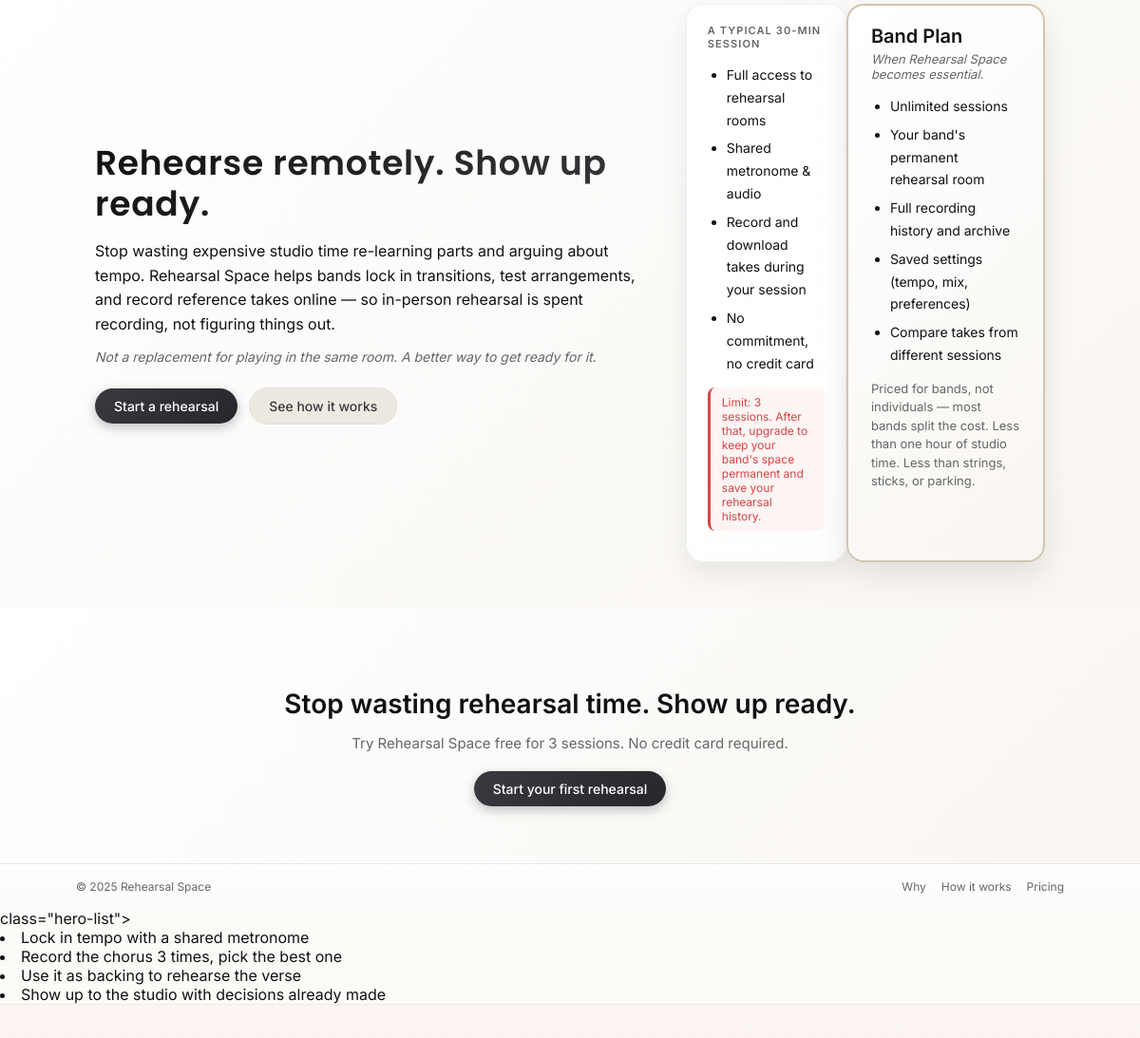
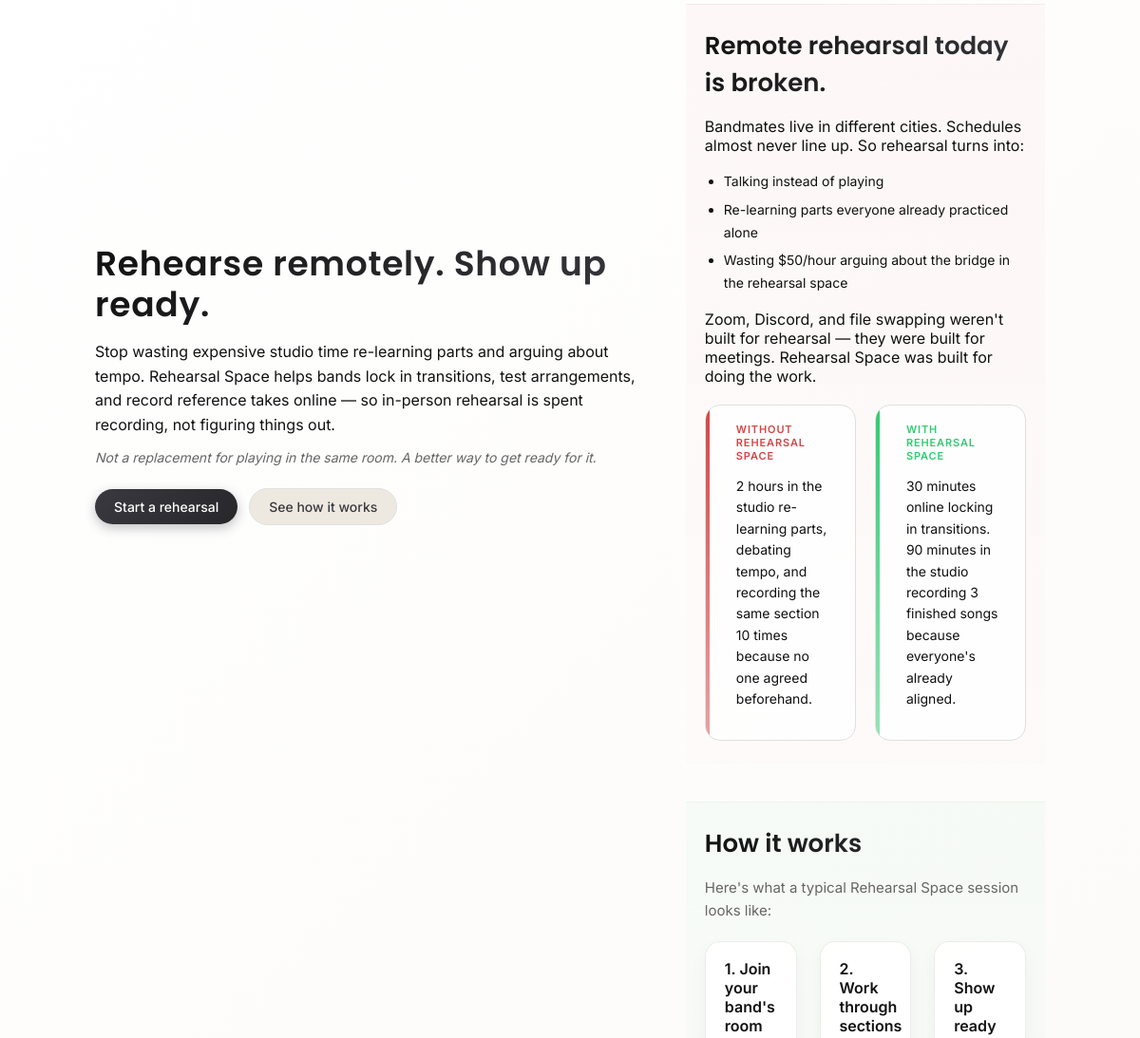
Before and after one commit to mccannturner/rehearsalspace, an Electron app: page landing.html in a window 1200 px wide. Shown: the part 129-1222 px from the top of the page at 95% size. Drawn offline with Linux system fonts and the light colour scheme.

Commit message:
landing remodel

```diff
--- a/landing.html
+++ b/landing.html
@@ -272,7 +272,7 @@
 
     /* Sections */
     .section {
-      padding: 48px 0;
+      padding: 24px 0;
     }
 
     .section-problem {
@@ -653,75 +653,6 @@
           </div>
         </div>
 
-        <div class="hero-aside">
-          <div class="hero-card">
-            <p class="hero-card-label">A typical 30-min session</p>
-            <ul class="bullet-list">
-              <li>Full access to rehearsal rooms</li>
-              <li>Shared metronome & audio</li>
-              <li>Record and download takes during your session</li>
-              <li>No commitment, no credit card</li>
-            </ul>
-            <p class="pricing-limit">
-              Limit: 3 sessions. After that, upgrade to keep your band's space permanent and save your rehearsal history.
-            </p>
-          </div>
-          <div class="pricing-card pricing-card--highlight">
-            <h3>Band Plan</h3>
-            <p class="pricing-tagline">When Rehearsal Space becomes essential.</p>
-            <ul class="bullet-list">
-              <li>Unlimited sessions</li>
-              <li>Your band's permanent rehearsal room</li>
-              <li>Full recording history and archive</li>
-              <li>Saved settings (tempo, mix, preferences)</li>
-              <li>Compare takes from different sessions</li>
-            </ul>
-            <p class="soft-note">
-              Priced for bands, not individuals — most bands split the cost.
-              Less than one hour of studio time. Less than strings, sticks, or parking.
-            </p>
-          </div>
-        </div>
-      </div>
-    </section>
-
-    <!-- Final CTA -->
-    <section class="final-cta" id="cta">
-      <div class="container">
-        <h2>Stop wasting rehearsal time. Show up ready.</h2>
-        <p>
-          Try Rehearsal Space free for 3 sessions. No credit card required.
-        </p>
-        <a href="/app" class="btn btn-primary">Start your first rehearsal</a>
-      </div>
-    </section>
-  </main>
-
-  <footer class="site-footer">
-    <div class="container footer-inner">
-      <div>© <span id="year"></span> Rehearsal Space</div>
-      <div class="footer-links">
-        <a href="#problem">Why</a>
-        <a href="#how-it-works">How it works</a>
-        <a href="#pricing">Pricing</a>
-      </div>
-    </div>
-    <script>
-      document.getElementById("year").textContent = new Date().getFullYear();
-    </script>
-  </footer>
-</body>
-</html> class="hero-list">
-              <li>Lock in tempo with a shared metronome</li>
-              <li>Record the chorus 3 times, pick the best one</li>
-              <li>Use it as backing to rehearse the verse</li>
-              <li>Show up to the studio with decisions already made</li>
-            </ul>
-          </div>
-        </div>
-      </div>
-    </section>
-
     <!-- Problem -->
     <section class="section section-problem" id="problem">
       <div class="container">
@@ -921,7 +852,7 @@
       </div>
     </section>
 
-    <!-- Pricing -->
+<!-- Pricing -->
     <section class="section" id="pricing">
       <div class="container">
         <h2>Pricing</h2>
@@ -932,4 +863,46 @@
           <div class="pricing-card">
             <h3>Free</h3>
             <p class="pricing-tagline">Perfect for trying it out.</p>
-            <ul
+            <ul class="bullet-list">
+              <li>Full access to rehearsal rooms</li>
+              <li>Shared metronome & audio</li>
+              <li>Record and download takes during your session</li>
+              <li>No commitment, no credit card</li>
+            </ul>
+            <p class="pricing-limit">
+              Limit: 3 sessions. After that, upgrade to keep your band's space permanent and save your rehearsal history.
+            </p>
+          </div>
+          <div class="pricing-card pricing-card--highlight">
+            <h3>Band Plan</h3>
+            <p class="pricing-tagline">When Rehearsal Space becomes essential.</p>
+            <ul class="bullet-list">
+              <li>Unlimited sessions</li>
+              <li>Your band's permanent rehearsal room</li>
+              <li>Full recording history and archive</li>
+              <li>Saved settings (tempo, mix, preferences)</li>
+              <li>Compare takes from different sessions</li>
+            </ul>
+            <p class="soft-note">
+              Priced for bands, not individuals — most bands split the cost.
+              Less than one hour of studio time. Less than strings, sticks, or parking.
+            </p>
+          </div>
+        </div>
+      </div>
+    </section>
+
+      <footer class="site-footer">
+    <div class="container footer-inner">
+      <div>© <span id="year"></span> Rehearsal Space</div>
+      <div class="footer-links">
+        <a href="#problem">Why</a>
+        <a href="#how-it-works">How it works</a>
+        <a href="#pricing">Pricing</a>
+      </div>
+    </div>
+    <script>
+      document.getElementById("year").textContent = new Date().getFullYear();
+    </script>
+  </footer>
+</body>
```
